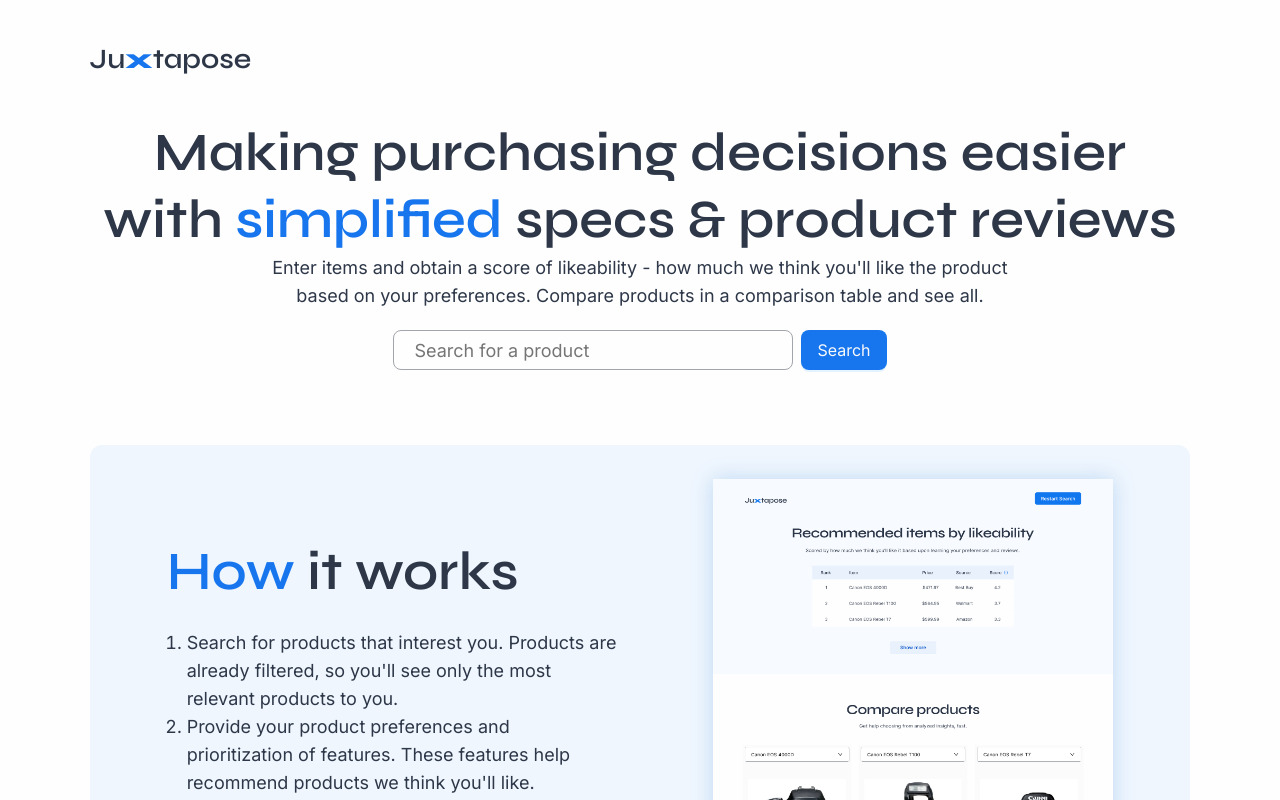
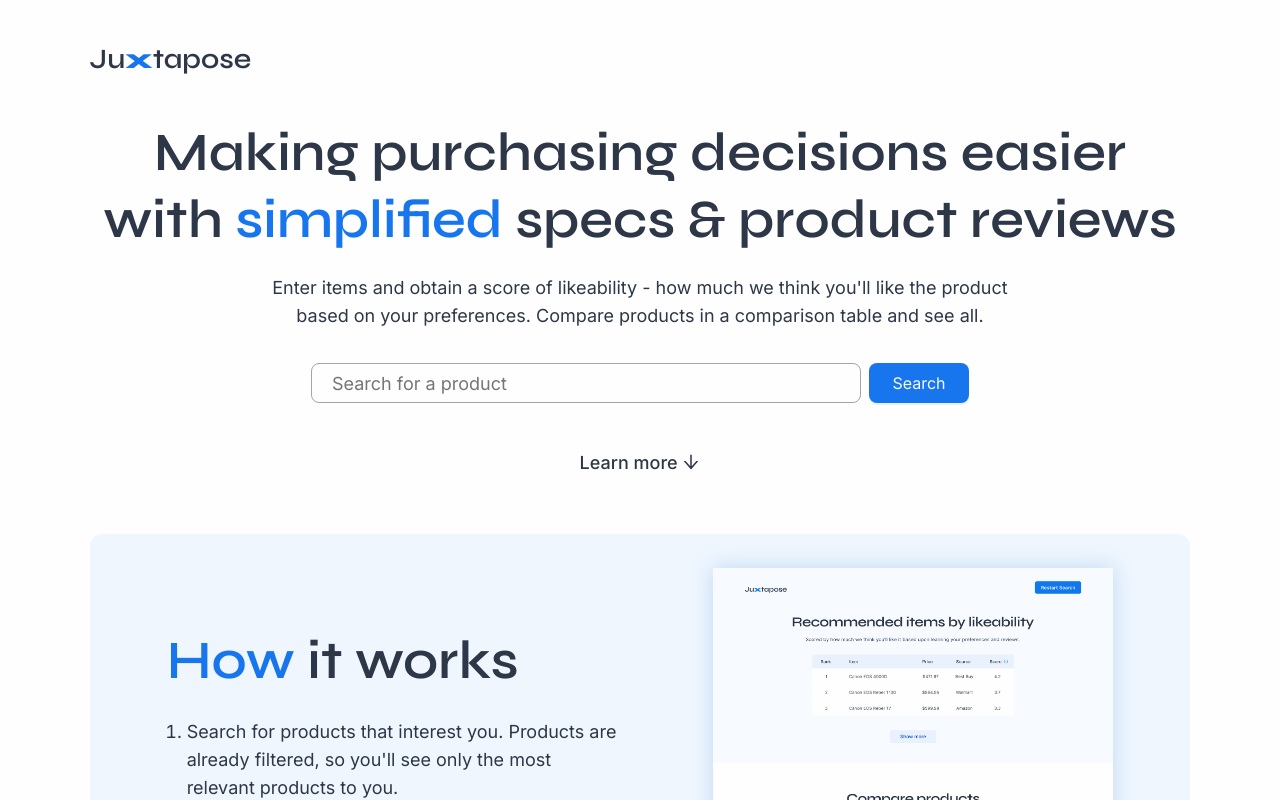
Before and after one commit to tzada8/capstone, a React (Create React App) app in the folder frontend/: page / in a window 1280 px wide. Shown: the top 800 px of the page. Built offline with nearby package versions, Linux system fonts and the light colour scheme.

Commit message:
Cleanup styles and spacing

```diff
--- a/frontend/src/App.css
+++ b/frontend/src/App.css
@@ -32,6 +32,10 @@
     margin: 0;
     padding: 0;
     font-family: var(--BODY-FONT);
+}
+
+html {
+    scroll-behavior: smooth;
 }
 
 body {
--- a/frontend/src/components/footer/Footer.css
+++ b/frontend/src/components/footer/Footer.css
@@ -3,7 +3,7 @@
 }
 
 .footer-hr {
-    border: 1px solid var(--GREY);
+    border: 0.5px solid var(--GREY);
     margin-bottom: 3%;
 }
 
--- a/frontend/src/components/search-bar/SearchBar.css
+++ b/frontend/src/components/search-bar/SearchBar.css
@@ -2,6 +2,7 @@
     display: flex;
     flex-direction: row;
     align-items: center;
+    margin: 3% 0;
 }
 
 .search-container-inside {
@@ -24,7 +25,7 @@
 
 .search-input-outside {
     background: var(--OFF-WHITE);
-    width: 400px;
+    width: 550px;
     border: 1px solid var(--GREY);
     margin-right: 8px;
 }
@@ -51,3 +52,7 @@
     border: none;
     border-radius: 0 8px 8px 0;
 }
+
+.search-button-outside {
+    width: 100px;
+}
--- a/frontend/src/components/search-bar/SearchBar.jsx
+++ b/frontend/src/components/search-bar/SearchBar.jsx
@@ -25,7 +25,7 @@ function SearchBar(props) {
                 {props.isButtonInsideBar ? (
                     <button className="search-icon" type="submit"><SearchOutlined /></button>
                 ) : (
-                    <Button type="primary" size="large" className="primary-button" htmlType="submit">Search</Button>
+                    <Button type="primary" size="large" className="primary-button search-button-outside" htmlType="submit">Search</Button>
                 )}
             </div>
         </form>
--- a/frontend/src/pages/home/Home.css
+++ b/frontend/src/pages/home/Home.css
@@ -0,0 +1,6 @@
+.learn-more-button {
+    color: var(--OFF-BLACK);
+    display: flex;
+    margin: 4% auto;
+    align-items: center;
+}
--- a/frontend/src/pages/home/Home.jsx
+++ b/frontend/src/pages/home/Home.jsx
@@ -1,5 +1,7 @@
 import React, { useState } from "react";
 import { useNavigate } from "react-router-dom";
+import { ArrowDownOutlined } from '@ant-design/icons';
+import { Button } from "antd";
 
 import "./Home.css";
 import { routes } from "../../routes/Routes";
@@ -38,9 +40,9 @@ function Home() {
             />
 
             <h1>Making purchasing decisions easier with <span className="text-highlight">simplified</span> specs & product reviews</h1>
+            <br/>
             <p className="body-1 center-text">Enter items and obtain a score of likeability - how much we think you'll like the product</p>
             <p className="body-1 center-text">based on your preferences. Compare products in a comparison table and see all.</p>
-            <br/>
             {/* TODO: Need to limit users to only search for camera specific items. */}
             <SearchBar
                 isButtonInsideBar={false}
@@ -48,7 +50,9 @@ function Home() {
                 query={searchQuery}
                 setQuery={setSearchQuery}
             />
-            <br />
+            <Button className="learn-more-button" type="text">
+                <a className="body-1-medium" href="#learn-more-jump">Learn more <ArrowDownOutlined /></a>
+            </Button>
             <HowItWorks />
             <DataPipeline />
             <Footer />
--- a/frontend/src/pages/home/how-it-works/HowItWorks.jsx
+++ b/frontend/src/pages/home/how-it-works/HowItWorks.jsx
@@ -5,7 +5,7 @@ import comparisonLayout from "../../../images/home/comparison-layout.png";
 
 function HowItWorks() {
     return (
-        <div className="how-it-works">
+        <div id="learn-more-jump" className="how-it-works">
             <div className="how-it-works-text-container">
                 <h1 className="how-it-works-title"><span className="text-highlight">How</span> it works</h1>
                 <ol className="steps-container">
--- a/frontend/src/pages/product-search/ProductSearch.jsx
+++ b/frontend/src/pages/product-search/ProductSearch.jsx
@@ -170,7 +170,7 @@ function ProductSearch() {
                         />
                     ))}
                 </div>
-                <br />
+                <br/>
 
                 <div className="all-products">
                     <h4>All products</h4>
```
